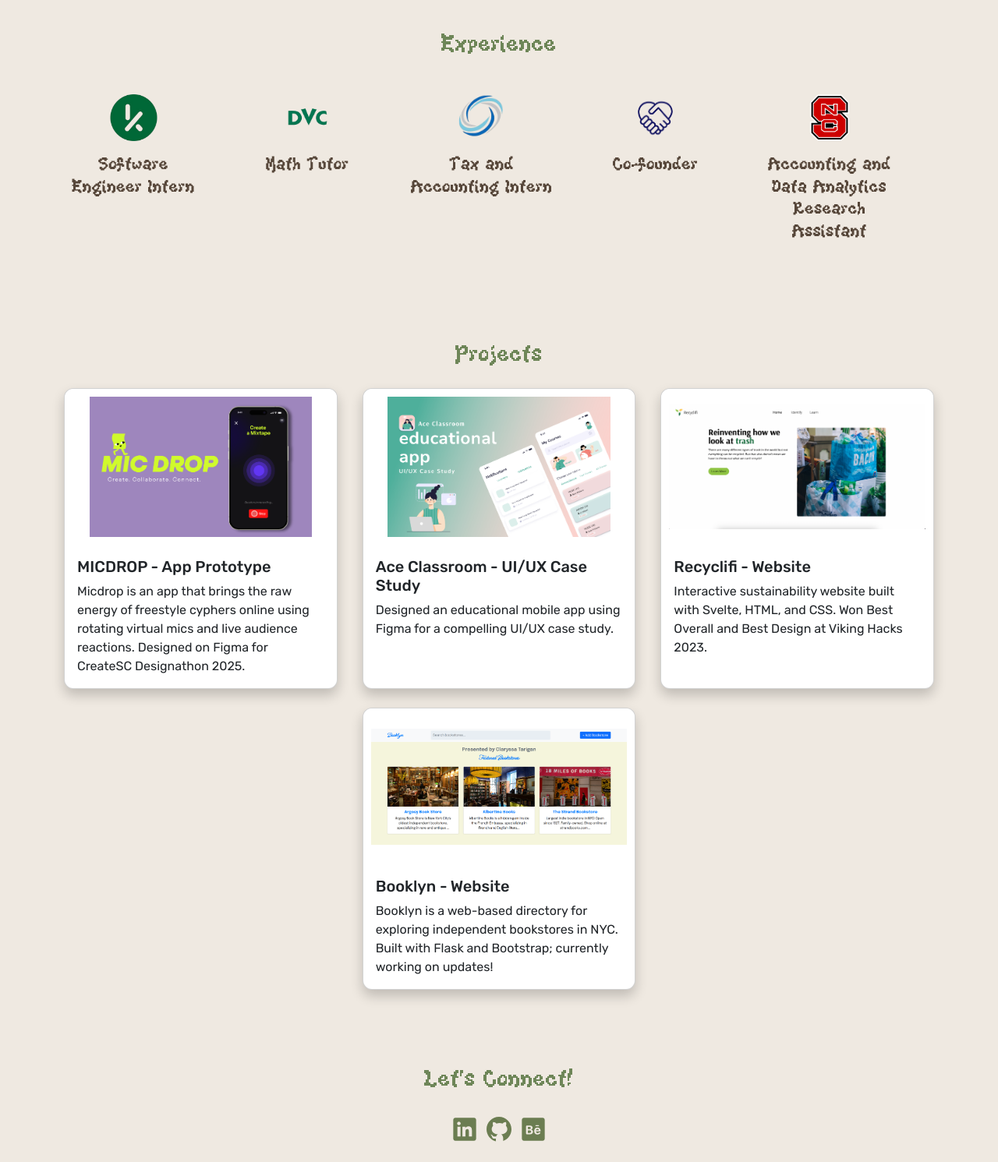
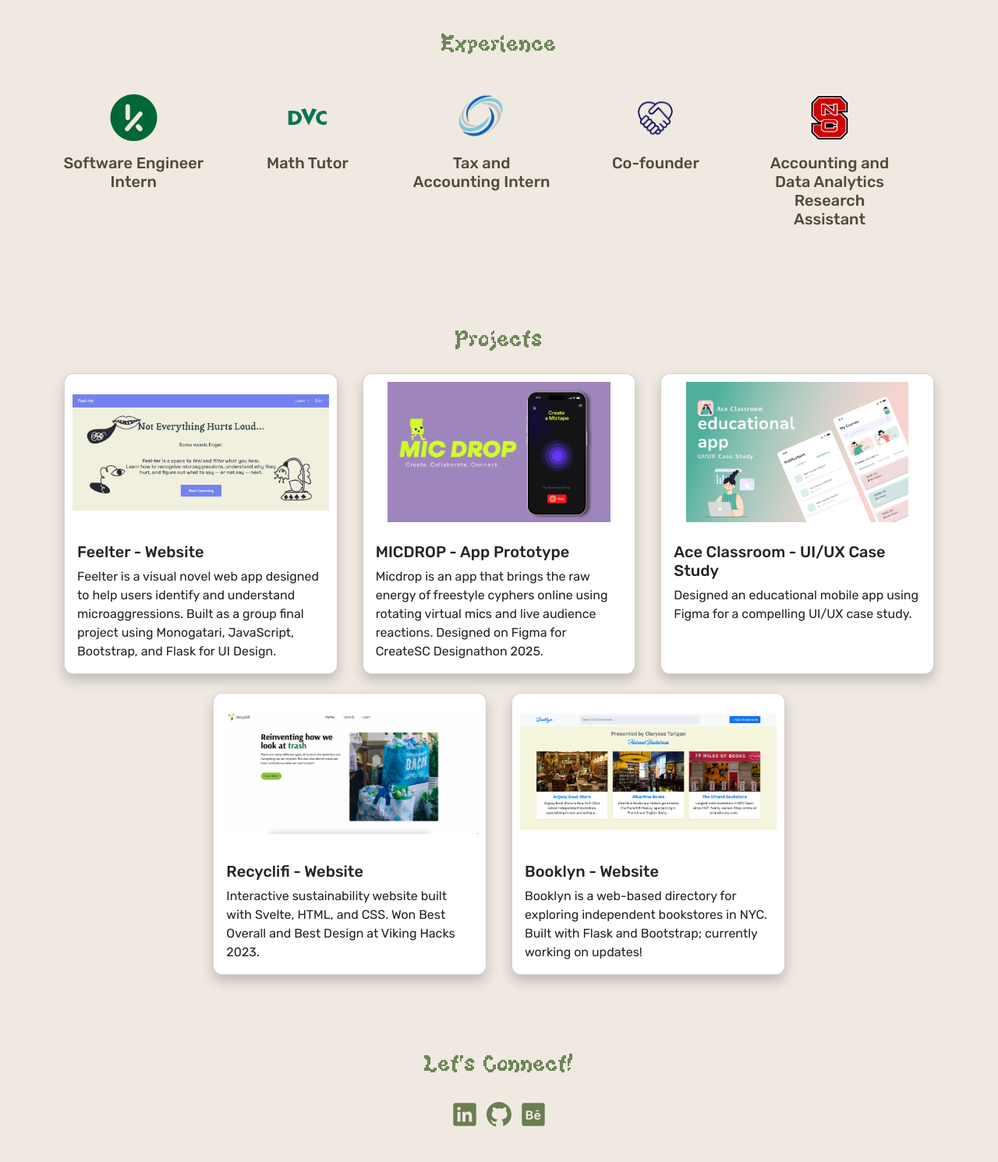
Before and after one commit to claryssayuanwie/portfolio, a Flask app: page / in a window 1280 px wide. Shown: the part 984-2475 px from the top of the page at 78% size. Run offline with Flask 3, Linux system fonts and the light colour scheme.

Commit message:
update projects and resume

```diff
--- a/templates/homepage.html
+++ b/templates/homepage.html
@@ -115,45 +115,45 @@
           <!-- First set of 5 items -->
           <div class="experience-card text-center">
             <img src="{{ url_for('static', filename='images/ncstate.png') }}" alt="North Carolina State University" class="experience-logo">
-            <h4 class="mt-3">Accounting and Data Analytics Research Assistant</h4>
+            <h5 class="mt-3">Accounting and Data Analytics Research Assistant</h5>
           </div>
           <div class="experience-card text-center">
             <img src="{{ url_for('static', filename='images/kollegio.png') }}" alt="Kollegio AI" class="experience-logo">
-            <h4 class="mt-3">Software Engineer Intern</h4>
+            <h5 class="mt-3">Software Engineer Intern</h5>
           </div>
           <div class="experience-card text-center">
             <img src="{{ url_for('static', filename='images/dvc_png.png') }}" alt="DVC Math & Engineering Center" class="experience-logo">
-            <h4 class="mt-3">Math Tutor</h4>
+            <h5 class="mt-3">Math Tutor</h5>
           </div>
           <div class="experience-card text-center">
             <img src="{{ url_for('static', filename='images/ofisi.png') }}"  alt="Ofisi" class="experience-logo">
-            <h4 class="mt-3">Tax and Accounting Intern</h4>
+            <h5 class="mt-3">Tax and Accounting Intern</h5>
           </div>
           <div class="experience-card text-center">
             <img src="{{ url_for('static', filename='images/2.png') }}" alt="Sisilain Ibukota" class="experience-logo">
-            <h4 class="mt-3">Co-founder</h4>
+            <h5 class="mt-3">Co-founder</h5>
           </div>
 
           <!-- Second set of 5 items (duplicate) -->
           <div class="experience-card text-center">
             <img src="{{ url_for('static', filename='images/ncstate.png') }}" alt="North Carolina State University" class="experience-logo">
-            <h4 class="mt-3">Accounting and Data Analytics Research Assistant</h4>
+            <h5 class="mt-3">Accounting and Data Analytics Research Assistant</h5>
           </div>
           <div class="experience-card text-center">
             <img src="{{ url_for('static', filename='images/kollegio.png') }}" alt="Kollegio AI" class="experience-logo">
-            <h4 class="mt-3">Software Engineer Intern</h4>
+            <h5 class="mt-3">Software Engineer Intern</h5>
           </div>
           <div class="experience-card text-center">
             <img src="{{ url_for('static', filename='images/dvc_png.png') }}" alt="DVC Math & Engineering Center" class="experience-logo">
-            <h4 class="mt-3">Math Tutor</h4>
+            <h5 class="mt-3">Math Tutor</h5>
           </div>
           <div class="experience-card text-center">
-            <img src="{{ url_for('static', filename='images/ofisi.png') }}" alt="Ofisi" class="experience-logo">
-            <h4 class="mt-3">Tax and Accounting Intern</h4>
+            <img src="{{ url_for('static', filename='images/ofisi.png') }}"  alt="Ofisi" class="experience-logo">
+            <h5 class="mt-3">Tax and Accounting Intern</h5>
           </div>
           <div class="experience-card text-center">
             <img src="{{ url_for('static', filename='images/2.png') }}" alt="Sisilain Ibukota" class="experience-logo">
-            <h4 class="mt-3">Co-founder</h4>
+            <h5 class="mt-3">Co-founder</h5>
           </div>
 
         </div>
@@ -166,6 +166,22 @@
   <div class="container">
     <h2 class="text-center mb-4">Projects</h2>
     <div class="row justify-content-center g-4">
+      <!-- Feelter: Microagressions -->
+      <div class="col-xl-4 col-lg-5 col-md-6">
+        <a href="https://www.feel-ter.com/" target="_blank" class="text-decoration-none text-reset">
+          <div class="card h-100">
+            <img src="{{ url_for('static', filename='images/feelter.png') }}"
+                 class="card-img-top"
+                 alt="Feelter">
+            <div class="card-body">
+              <h5 class="card-title">Feelter - Website</h5>
+              <p class="card-text">
+                Feelter is a visual novel web app designed to help users identify and understand microaggressions. Built as a group final project using Monogatari, JavaScript, Bootstrap, and Flask for UI Design.
+              </p>
+            </div>
+          </div>
+        </a>
+      </div>
       <!-- Mic Drop -->
       <div class="col-xl-4 col-lg-5 col-md-6">
         <a href="https://devpost.com/software/micdrop-m61psh" target="_blank" class="text-decoration-none text-reset">
```
Also changed, not shown: static/images/feelter.png (added), 1 other file.
